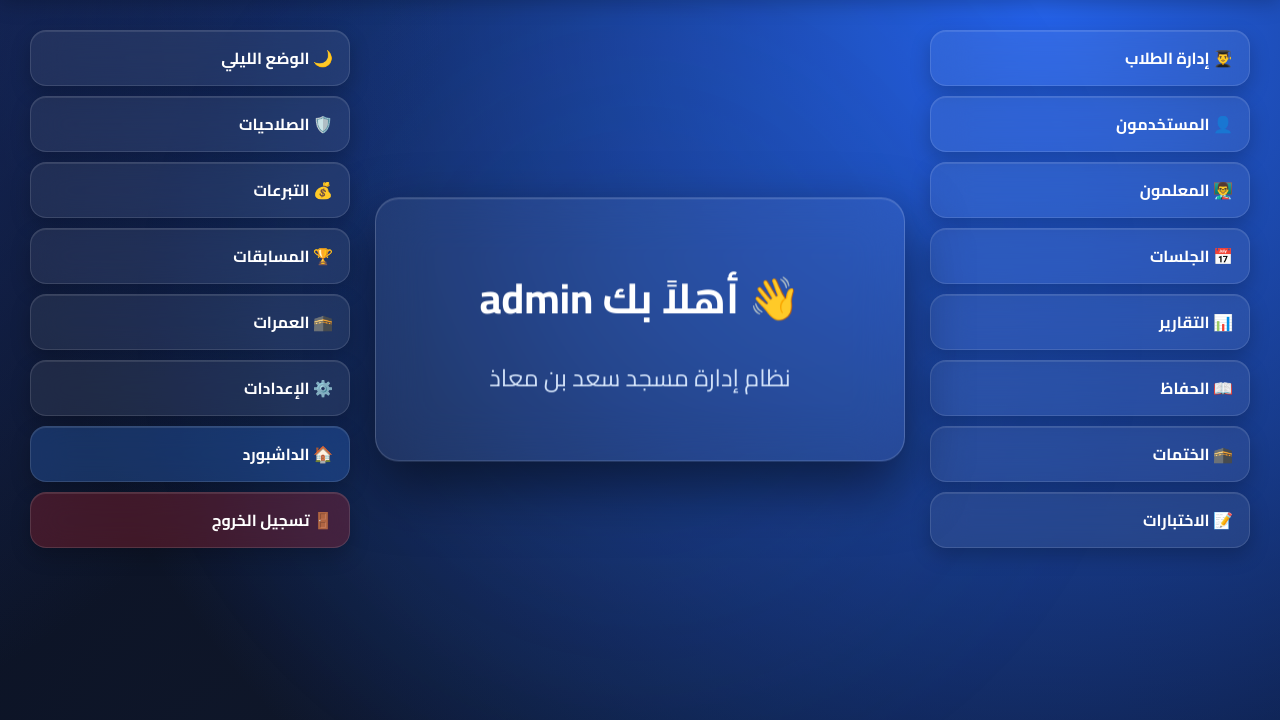
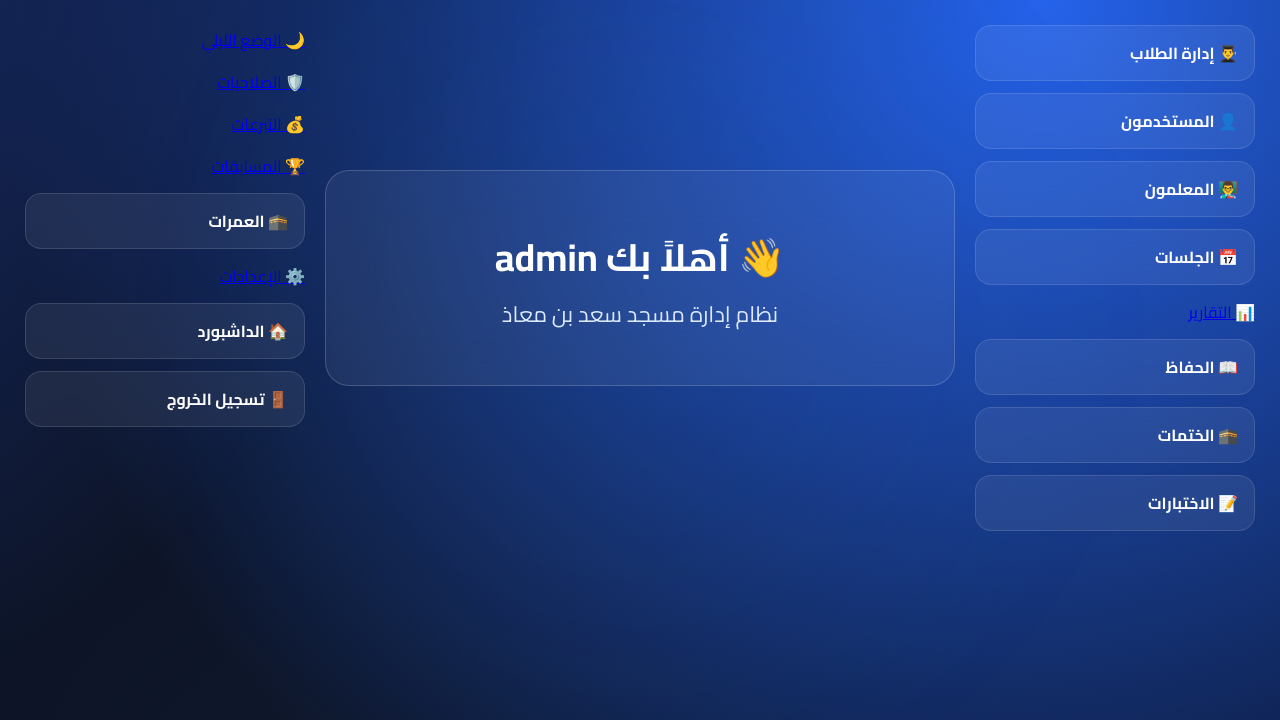
Before and after one commit to nawrasalananzeh-collab/mosque-system, a Flask app: page /dashboard in a window 1280 px wide. Shown: the part 80-800 px from the top of the page. Run offline with Flask 3, Linux system fonts and the light colour scheme; a user stored in the database is signed in.

Commit message:
رسالة التعديل

```diff
--- a/templates/dashboard.html
+++ b/templates/dashboard.html
@@ -20,15 +20,6 @@ body{
     color:white;
     overflow-x:hidden;
     position:relative;
-    background:#050816;
-}
-
-/* خلفية أفخم وأهدأ */
-body{
-    min-height:100vh;
-    color:white;
-    overflow-x:hidden;
-    position:relative;
 
     background:
         radial-gradient(circle at 20% 20%, #1e3a8a, transparent 40%),
@@ -38,79 +29,55 @@ body{
     background-size:200% 200%;
     animation:bgMove 10s ease-in-out infinite;
 }
+
+/* الخلفية */
 body::before{
     content:"";
     position:fixed;
     inset:0;
-
-    background:
-    radial-gradient(
-        circle at center,
-        rgba(59,130,246,.18),
-        transparent 70%
-    );
-
+    background:radial-gradient(circle at center, rgba(59,130,246,.18), transparent 70%);
     animation:pulseGlow 6s ease-in-out infinite;
-
     pointer-events:none;
     z-index:-1;
 }
+
 @keyframes bgMove{
-    0%{
-        background-position:0% 50%;
-    }
-
-    50%{
-        background-position:100% 50%;
-    }
-
-    100%{
-        background-position:0% 50%;
-    }
+    0%{background-position:0% 50%;}
+    50%{background-position:100% 50%;}
+    100%{background-position:0% 50%;}
 }
 
 @keyframes pulseGlow{
-    0%,100%{
-        opacity:.4;
-        transform:scale(1);
-    }
-
-    50%{
-        opacity:.8;
-        transform:scale(1.1);
-    }
+    0%,100%{opacity:.4; transform:scale(1);}
+    50%{opacity:.8; transform:scale(1.1);}
 }
-
 
 .header{
     text-align:center;
     padding:15px;
     font-size:26px;
     font-weight:700;
-
     background:rgba(255,255,255,.05);
     backdrop-filter:blur(15px);
     border-bottom:1px solid rgba(255,255,255,.08);
-
-    box-shadow:0 2px 20px rgba(0,0,0,.25);
 }
 
+/* 🔥 أهم تعديل هنا */
 .container{
-    display:flex;
-    justify-content:space-between;
-    align-items:flex-start;
-
-    padding:30px;
-    gap:25px;
+    display:grid;
+    grid-template-columns: 280px 1fr 280px;
+    gap:20px;
+    padding:25px;
 }
 
+/* الأعمدة */
 .column{
-    width:280px;
     display:flex;
     flex-direction:column;
-    gap:14px;
+    gap:12px;
 }
 
+/* أزرار */
 .btn{
     position:relative;
     overflow:hidden;
@@ -122,8 +89,8 @@ body::before{
     text-decoration:none;
     color:#fff;
 
-    padding:12px 16px;   /* 👈 صغّرنا الارتفاع والعرض */
-    min-height:42px;     /* 👈 ثبات شكل الزر */
+    padding:12px 16px;
+    min-height:44px;
 
     font-size:16px;
     font-weight:700;
@@ -131,180 +98,80 @@ body::before{
     border-radius:16px;
 
     background:rgba(255,255,255,.07);
-
     border:1px solid rgba(255,255,255,.12);
 
     backdrop-filter:blur(18px);
-    -webkit-backdrop-filter:blur(18px);
 
-    box-shadow:
-        0 8px 20px rgba(0,0,0,.22),
-        inset 0 1px 0 rgba(255,255,255,.10);
-
-    transition:all .3s ease;
+    transition:.3s ease;
 }
 
-
 .btn:hover{
-    transform:translateY(-5px) scale(1.03);
-
+    transform:translateY(-4px);
     background:rgba(255,255,255,.13);
-
-    border-color:rgba(96,165,250,.5);
-
-    box-shadow:
-        0 12px 28px rgba(59,130,246,.25),
-        0 0 18px rgba(59,130,246,.15);
 }
 
-.column{
-    width:320px;        /* 👈 أوسع شوي */
-    display:flex;
-    flex-direction:column;
-    gap:10px;           /* 👈 تقليل المسافة بين الأزرار */
-}
-
-.btn::before{
-    content:"";
-    position:absolute;
-    top:0;
-    left:-150%;
-    width:70%;
-    height:100%;
-
-    background:linear-gradient(
-        90deg,
-        transparent,
-        rgba(255,255,255,.25),
-        transparent
-    );
-
-    transform:skewX(-20deg);
-    transition:.7s;
-}
-
-.btn:hover::before{
-    left:170%;
-}
-.btn:hover{
-    transform:scale(1.06);
-    background:rgba(255,255,255,.14);
-
-    box-shadow:
-        0 12px 30px rgba(59,130,246,.35),
-        0 0 20px rgba(59,130,246,.25);
-}
-
-
-.btn:hover::before{
-    left:150%;
-}
-
-.btn:active{
-    transform:translateY(-2px) scale(1.02);
-}
-
+/* الوسط */
 .center{
-    flex:1;
     display:flex;
     justify-content:center;
     align-items:center;
-    min-height:600px;
 }
 
 .welcome-box{
     width:100%;
-    max-width:750px;
-
+    max-width:700px;
     text-align:center;
-
-    padding:60px;
-
+    padding:50px;
     border-radius:24px;
-
     background:rgba(255,255,255,.06);
-
     backdrop-filter:blur(25px);
-    -webkit-backdrop-filter:blur(25px);
-
     border:1px solid rgba(255,255,255,.18);
-
-    box-shadow:
-        0 25px 60px rgba(0,0,0,.55),
-        inset 0 1px 0 rgba(255,255,255,.12);
-
-    transition:.4s;
-
-    animation:floatBox 6s ease-in-out infinite;
-}
-
-.welcome-box:hover{
-    transform:translateY(-10px) scale(1.02);
-}
-
-@keyframes floatBox{
-    0%,100%{
-        transform:translateY(0);
-    }
-    50%{
-        transform:translateY(-8px);
-    }
 }
 
 .welcome-box h2{
     font-size:38px;
-    margin-bottom:15px;
+}
+.welcome-box p{
+    font-size:22px;
+    color:#dbeafe;
 }
 
-.welcome-box p{
-    font-size:22px;
-    opacity:.95;
-}
-.welcome-box h2{
-    font-size:42px;
-    font-weight:700;
-    margin-bottom:18px;
+/* 🔥 TABLET */
+@media(max-width:1100px){
+    .container{
+        grid-template-columns: 220px 1fr;
+    }
+    .column:last-child{
+        grid-column: span 2;
+        flex-direction:row;
+        flex-wrap:wrap;
+    }
+    .column:last-child .btn{
+        flex:1 1 45%;
+    }
 }
 
-.welcome-box p{
-    font-size:24px;
-    color:#dbeafe;
-}
-.back{
-    background:rgba(59,130,246,.25);
-}
-
-.back:hover{
-    background:rgba(59,130,246,.40);
-}
-
-.logout{
-    background:rgba(220,38,38,.25);
-}
-
-.logout:hover{
-    background:rgba(220,38,38,.40);
-}
-
-@media(max-width:1200px){
-
+/* 🔥 MOBILE */
+@media(max-width:768px){
     .container{
-        flex-direction:column;
-        align-items:center;
+        grid-template-columns:1fr;
     }
 
     .column{
         width:100%;
-        max-width:500px;
     }
 
-    .center{
-        min-height:auto;
-        width:100%;
+    .btn{
+        font-size:15px;
+        padding:14px;
     }
 
     .welcome-box{
-        max-width:100%;
+        padding:30px;
+    }
+
+    .welcome-box h2{
+        font-size:28px;
     }
 }
 </style>
@@ -323,11 +190,9 @@ body::before{
         <a href="/users_pin" class="btn">👤 المستخدمون</a>
         <a href="/teachers" class="btn">👨‍🏫 المعلمون</a>
         <a href="/sessions" class="btn">📅 الجلسات</a>
-        <a href="#" class="btn">📊 التقارير</a>
+        <a href="#">📊 التقارير</a>
         <a href="/hafaz" class="btn">📖 الحفاظ</a>
-        <a href="/khatmat" class="btn">
-    🕋 الختمات
-</a>
+        <a href="/khatmat" class="btn">🕋 الختمات</a>
         <a href="/tests" class="btn">📝 الاختبارات</a>
     </div>
 
@@ -339,17 +204,14 @@ body::before{
     </div>
 
     <div class="column">
-        <a href="#" class="btn">🌙 الوضع الليلي</a>
-        <a href="#" class="btn">🛡️ الصلاحيات</a>
-        <a href="#" class="btn">💰 التبرعات</a>
-        <a href="#" class="btn">🏆 المسابقات</a>
-    <a href="/umrah" class="btn umrah">
-    🕋 العمرات
-</a>
-        <a href="#" class="btn">⚙️ الإعدادات</a>
-
-        <a href="/dashboard" class="btn back">🏠 الداشبورد</a>
-        <a href="/logout" class="btn logout">🚪 تسجيل الخروج</a>
+        <a href="#">🌙 الوضع الليلي</a>
+        <a href="#">🛡️ الصلاحيات</a>
+        <a href="#">💰 التبرعات</a>
+        <a href="#">🏆 المسابقات</a>
+        <a href="/umrah" class="btn">🕋 العمرات</a>
+        <a href="#">⚙️ الإعدادات</a>
+        <a href="/dashboard" class="btn">🏠 الداشبورد</a>
+        <a href="/logout" class="btn">🚪 تسجيل الخروج</a>
     </div>
 
 </div>
```
